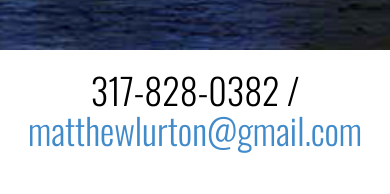
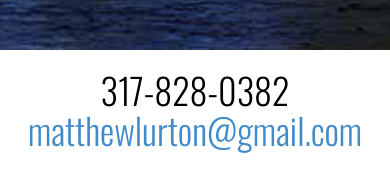
Before and after one commit to MattLurton/MattLurton.github.io, a website: page index.html in a window 390 px wide. Shown: the part 650-844 px from the top of the page. Drawn offline with nearby package versions, Linux system fonts and the light colour scheme.

Commit message:
phone and email alignment correction

```diff
--- a/index.html
+++ b/index.html
@@ -60,7 +60,7 @@
 		<div class="container">
 			<div class="row">
 				<div class="col-md-6 col-md-offset-3">
-					<h1><center>317-828-0382 / <a href="mailto:someone@example.com">matthewlurton@gmail.com</a></center></h1>
+					<h1><center>317-828-0382   <a href="mailto:someone@example.com">matthewlurton@gmail.com</a></center></h1>
 				</div>
 			</div><! --/row -->
 		</div><! --/container -->
```
